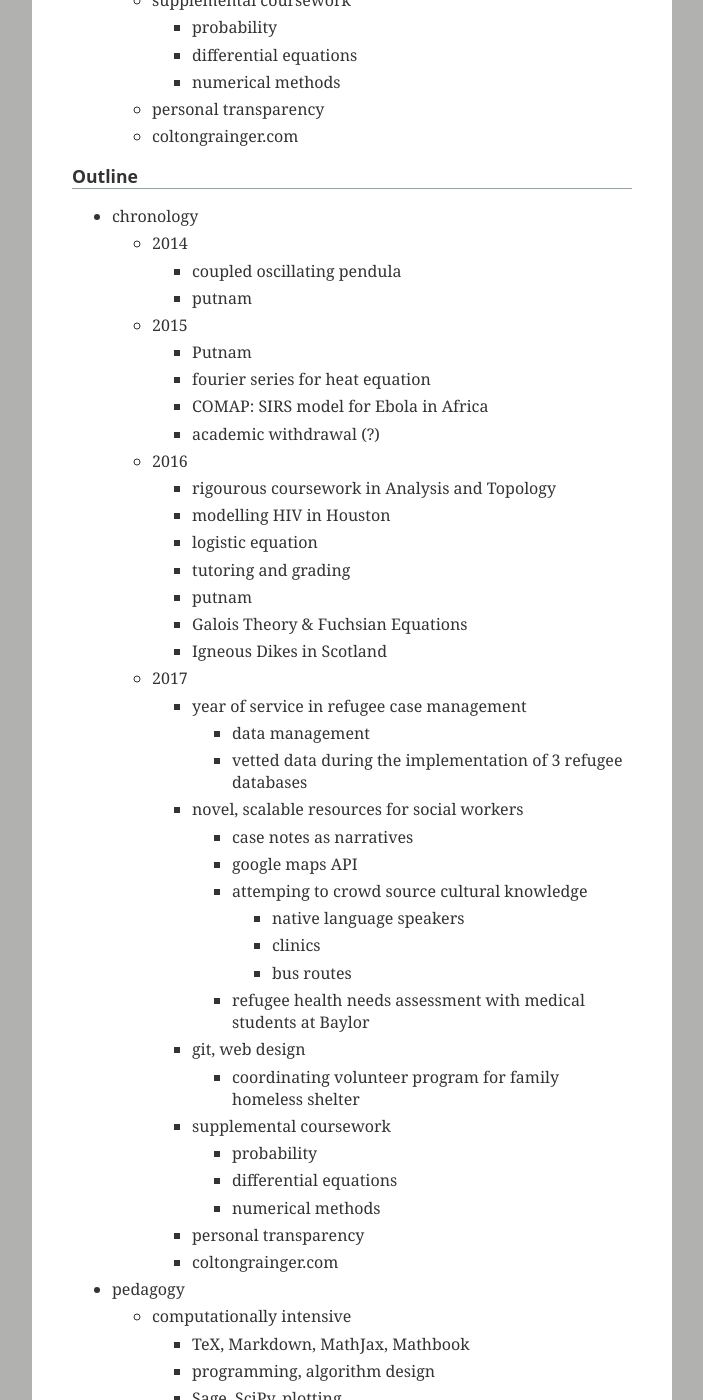
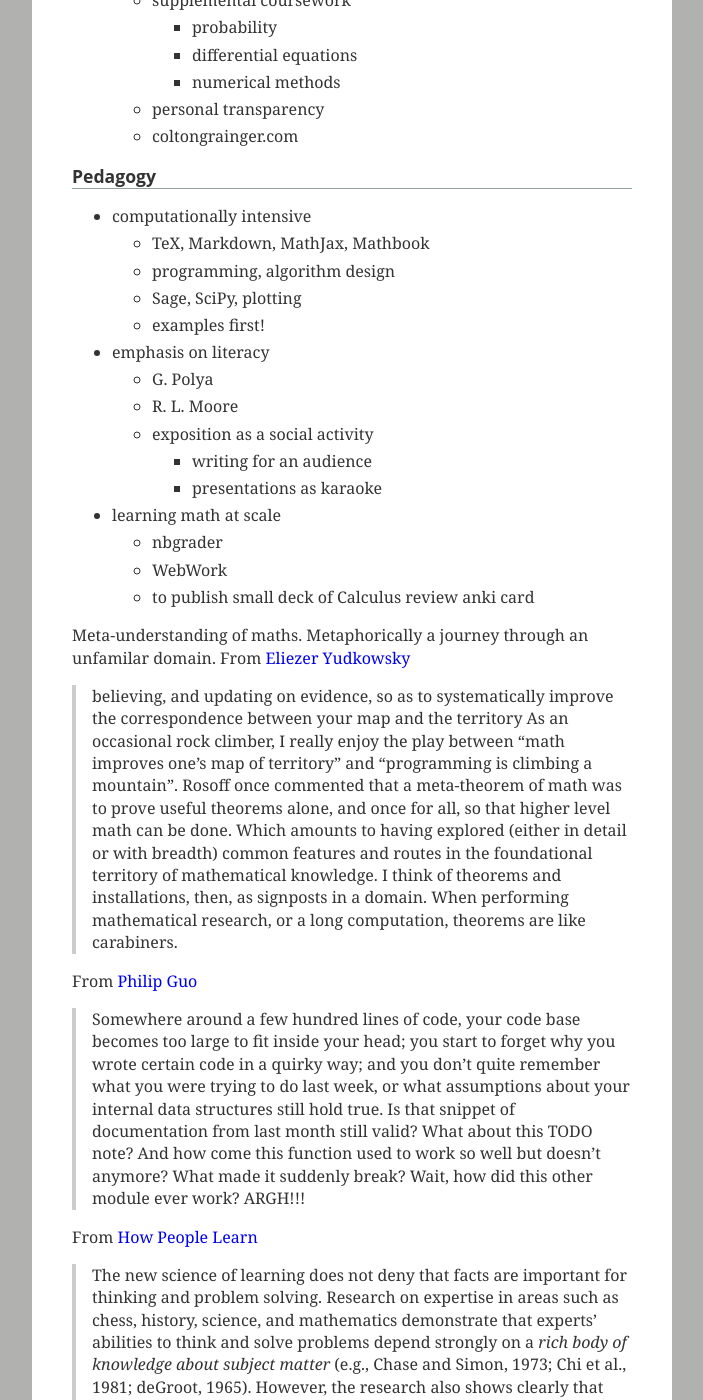
Before and after one commit to coltongrainger/blog, a Jekyll site: the page built from _posts/2017-11-28-personal-statement.md, in a window 1280 px wide and 1400 px high, scrolled down 2169 px. Shown: the whole window, without its empty margins (288-991 px from the left). Built offline with Jekyll 4.4.1, drawn with Linux system fonts in a browser that asks for light colours; our own code applies the rules of GitHub Pages for plain Markdown files; formulas are drawn with MathJax 3.

Commit message:
pedagogy add

```diff
--- a/_posts/2017-11-28-personal-statement.md
+++ b/_posts/2017-11-28-personal-statement.md
@@ -47,61 +47,23 @@ I began to build an [GitHub repository](https://github.com/coltongrainger/ymca-r
 	- personal transparency
 	- coltongrainger.com
 
-## Outline
+## Pedagogy
 
-- chronology
-	- 2014
-		- coupled oscillating pendula
-		- putnam
-	- 2015
-		- Putnam
-		- fourier series for heat equation
-		- COMAP: SIRS model for Ebola in Africa
-		- academic withdrawal (?)
-	- 2016
-		- rigourous coursework in Analysis and Topology
-		- modelling HIV in Houston
-		- logistic equation
-		- tutoring and grading
-		- putnam
-		- Galois Theory & Fuchsian Equations
-		- Igneous Dikes in Scotland
-	- 2017
-		- year of service in refugee case management
-			- data management
-			- vetted data during the implementation of 3 refugee databases
-		- novel, scalable resources for social workers
-			- case notes as narratives
-			- google maps API
-			- attemping to crowd source cultural knowledge
-				- native language speakers
-				- clinics
-				- bus routes
-			- refugee health needs assessment with medical students at Baylor
-		- git, web design
-			- coordinating volunteer program for family homeless shelter
-		- supplemental coursework
-			- probability
-			- differential equations
-			- numerical methods
-		- personal transparency
-		- coltongrainger.com
-- pedagogy
-	- computationally intensive
-		- TeX, Markdown, MathJax, Mathbook
-		- programming, algorithm design
-		- Sage, SciPy, plotting
-		- examples first!
-	- emphasis on literacy
-		- G. Polya
-		- R. L. Moore
-		- exposition as a social activity
-			- writing for an audience
-			- presentations as karaoke
-	- learning math at scale
-		- nbgrader
-		- WebWork
-		- to publish small deck of Calculus review anki card
+- computationally intensive
+	- TeX, Markdown, MathJax, Mathbook
+	- programming, algorithm design
+	- Sage, SciPy, plotting
+	- examples first!
+- emphasis on literacy
+	- G. Polya
+	- R. L. Moore
+	- exposition as a social activity
+		- writing for an audience
+		- presentations as karaoke
+- learning math at scale
+	- nbgrader
+	- WebWork
+	- to publish small deck of Calculus review anki card
 
 Meta-understanding of maths. Metaphorically a journey through an unfamilar domain. From [Eliezer Yudkowsky](http://lesswrong.com/lw/31/what_do_we_mean_by_rationality/)
 > believing, and updating on evidence, so as to systematically improve the correspondence between your map and the territory
```
